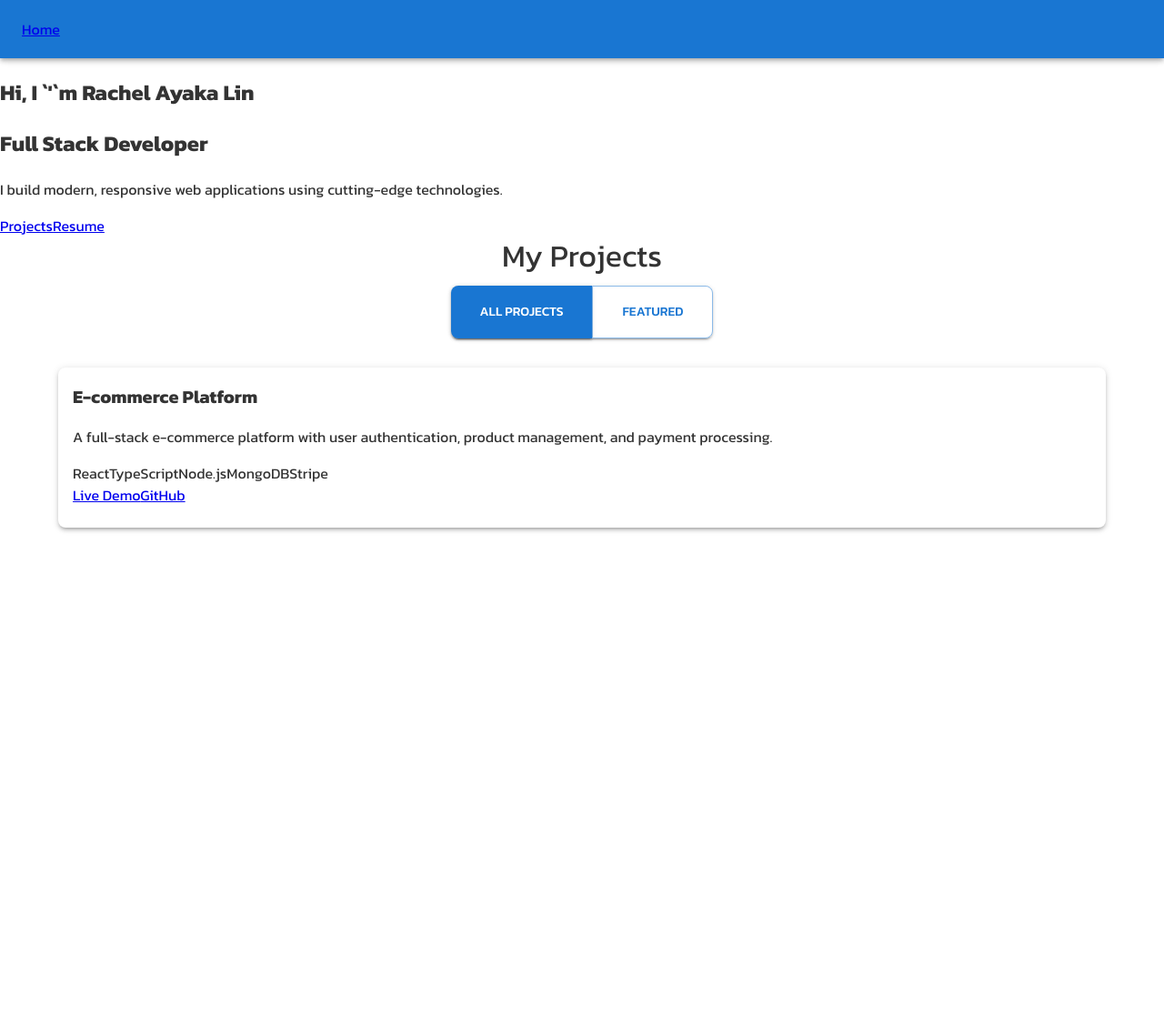
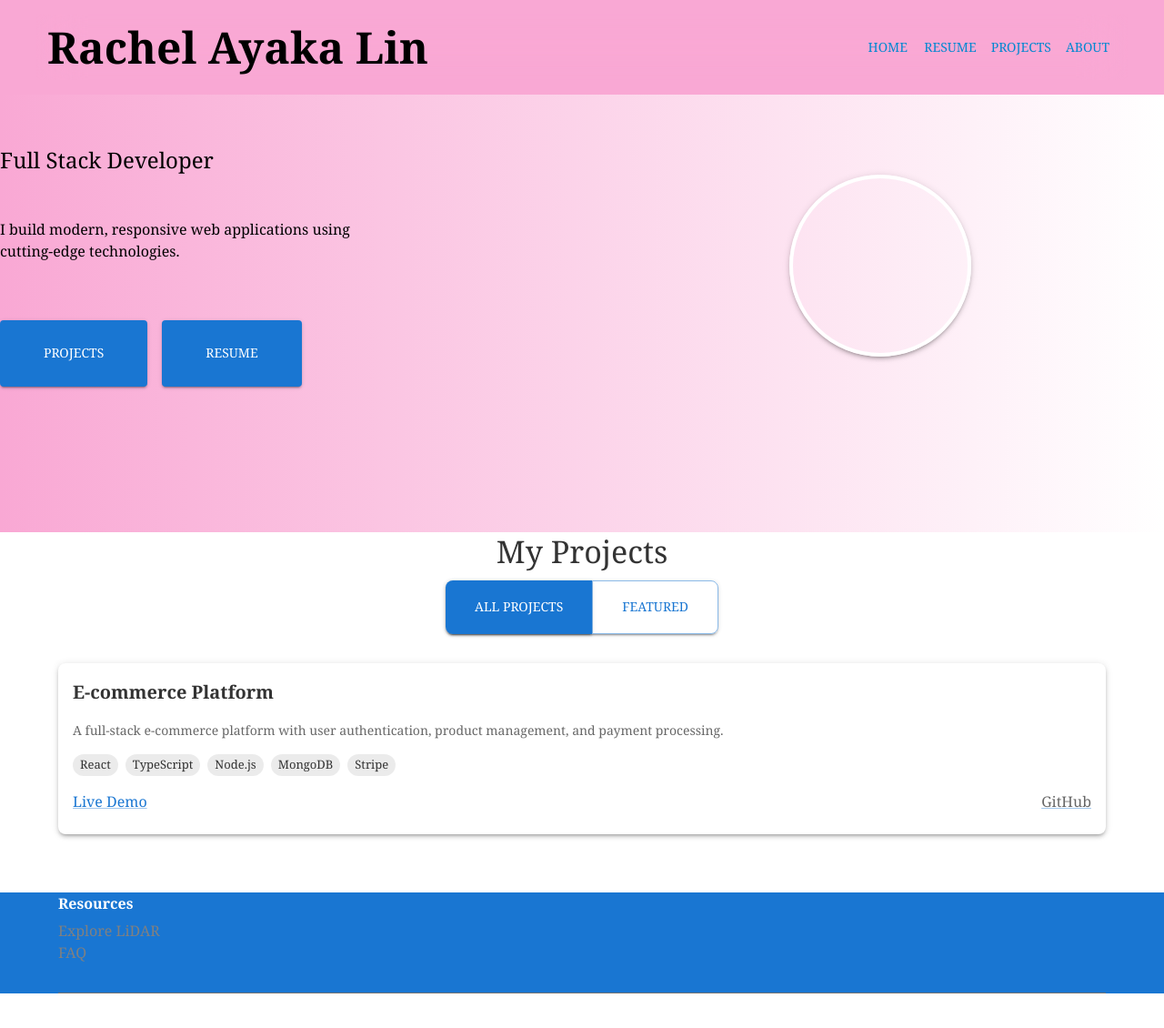
Before and after one commit to RachelAyaka/rachelayaka.github.io, a Next.js app: page / in a window 1280 px wide. Shown: the top 1130 px of the page at 91% size. Before the commit the page ends 800 px from the top, so only its background shows below. Built offline with nearby package versions, Linux system fonts and the light colour scheme; what @mui/material-nextjs would draw is missing.

Commit message:
Changed the font to Georgia; Added Header; Added Footer; Changed fromTailwind to MUI

```diff
--- a/src/app/layout.tsx
+++ b/src/app/layout.tsx
@@ -1,17 +1,9 @@
 import type { Metadata } from "next";
-import { Kanit } from "next/font/google";
 
 import {AppRouterCacheProvider} from '@mui/material-nextjs/v15-appRouter'
 import { CssBaseline, ThemeProvider } from '@mui/material';
 
 import PortfolioTheme from '@/assets/theme/PortfolioTheme';
-
-const kanit = Kanit({
-  weight: ['300', '400', '500', '700'],
-  subsets:['latin'],
-  display: 'swap',
-  variable: '--font-kanit',
-})
 
 export const metadata: Metadata = {
   title: "Rachel Ayaka Lin Portfolio",
@@ -25,9 +17,7 @@ export default function RootLayout({
 }>) {
   return (
     <html lang="en">
-      <body
-        className={kanit.variable}
-      >
+      <body >
         <AppRouterCacheProvider>
           <ThemeProvider theme={PortfolioTheme}>
             <CssBaseline/>
--- a/src/app/page.tsx
+++ b/src/app/page.tsx
@@ -1,10 +1,10 @@
+import Footer from "@/components/Footer";
 import Header from "@/components/Header";
 import Hero from "@/components/Hero";
 import ProjectsSection from "@/components/ProjectsSection";
 import { Box } from "@mui/material";
 import { Metadata } from "next";
 import Head from "next/head";
-// import Image from "next/image";
 
 export const metadata: Metadata = {
   title: 'Rachel Ayaka Lin | Home',
@@ -13,13 +13,7 @@ export const metadata: Metadata = {
 
 export default function Home() {
   return (
-    <Box
-        sx={{
-          minHeight: '100vh', // Mimicking min-h-screen
-          backgroundColor: 'background.default', // MUI dark mode handling
-          color: 'text.primary', // Text color based on MUI theme
-        }}
-      >
+    <Box>
       <Head>
         <title>Rachel's Portfolio</title>
         <link rel="icon" href="/favicon.ico" />
@@ -29,9 +23,8 @@ export default function Home() {
       <main>
         <Hero />
         <ProjectsSection />
-        {/* <SkillsSection /> */}
       </main>
-      {/* <Footer /> */}
+      <Footer />
     </Box>
   );
 }
--- a/src/assets/theme/PortfolioTheme.tsx
+++ b/src/assets/theme/PortfolioTheme.tsx
@@ -3,7 +3,7 @@ import { createTheme } from '@mui/material/styles';
 
 const PortfolioTheme = createTheme({
   typography: {
-    fontFamily: '"Kanit", sans-serif',
+    fontFamily: "'Georgia', serif",
   },
   palette: {
     primary: {
--- a/src/components/Footer.tsx
+++ b/src/components/Footer.tsx
@@ -0,0 +1,64 @@
+'use client'
+import { JSX } from 'react'
+import Link from 'next/link'
+
+import { Box, Container, Divider, Grid2, Typography, useTheme } from '@mui/material'
+
+function Footer(): JSX.Element {
+    const theme = useTheme()
+  return (
+    <Box
+      component="footer"
+      sx={{
+        backgroundColor: theme.palette.primary.main,
+      }}
+    >
+      <Container maxWidth="lg">
+        <Box sx={{ margin: '4rem 0rem' }}>
+          <Grid2 container>
+            <Grid2 container direction="column" size={4}>
+              <Typography
+                color="white"
+                sx={{ fontWeight: 'bold' }}
+                gutterBottom
+              >
+                Resources
+              </Typography>
+              <Grid2>
+                <Link
+                  href={''}
+                  style={{
+                    textDecoration: 'none',
+                    display: 'inline-block',
+                  }}
+                >
+                  <Typography
+                    color="gray"
+                    sx={{ '&:hover': { color: 'white' } }}
+                  >
+                    Explore LiDAR
+                  </Typography>
+                </Link>
+              </Grid2>
+              <Grid2>
+                <Link
+                  href={''}
+                  style={{ textDecoration: 'none', display: 'inline-block' }}
+                >
+                  <Typography
+                    color="gray"
+                    sx={{ '&:hover': { color: 'white' } }}
+                  >
+                    FAQ
+                  </Typography>
+                </Link>
+              </Grid2>
+            </Grid2>
+          </Grid2>
+          <Divider color="gray" sx={{ margin: '2rem 0rem 1rem' }} />
+        </Box>
+      </Container>
+    </Box>
+  )
+}
+export default Footer
--- a/src/components/Header.tsx
+++ b/src/components/Header.tsx
@@ -1,62 +1,58 @@
-import { JSX, Suspense } from 'react'
-import Link from 'next/link'
+'use client'
+import * as React from 'react';
+import { alpha, styled } from '@mui/material/styles';
+import Box from '@mui/material/Box';
+import AppBar from '@mui/material/AppBar';
+import Toolbar from '@mui/material/Toolbar';
+import Button from '@mui/material/Button';
+import Container from '@mui/material/Container';
+import { Typography } from '@mui/material';
 
-import { ShoppingCart } from '@mui/icons-material'
-import {
-  AppBar,
-  Box,
-  CircularProgress,
-  Container,
-  Toolbar,
-} from '@mui/material'
+const StyledToolbar = styled(Toolbar)(({ theme }) => ({
+  display: 'flex',
+  alignItems: 'center',
+  justifyContent: 'space-between',
+  flexShrink: 0,
+  backdropFilter: 'blur(24px)',
+  padding: '8px 12px',
+}));
 
-// import UserHeaderButton from './UserHeaderButton'
-// import AppNavIconButton from './AppNavIconButton'
+export default function Header() {
 
-async function Header(): Promise<JSX.Element> {
   return (
-    <>
-      <AppBar>
-        <Toolbar disableGutters>
-          <Container
-            maxWidth={false}
-            sx={{
-              display: 'flex',
-              justifyContent: 'space-between',
-              alignItems: 'center',
-            }}
-          >
-            <Link href='home'>
-              Home
-            </Link>
-            <Box component="nav" sx={{ display: 'flex', gap: '1rem' }}>
-              {/* <AppNavIconButton
-                icon={<ShoppingCart />}
-                path={Paths.CART}
-                label="Cart"
-              /> */}
-              <Suspense
-                fallback={
-                  <Box
-                    sx={{
-                      display: 'flex',
-                      justifyContent: 'center',
-                      alignItems: 'center',
-                      width: '8rem',
-                    }}
-                  >
-                    <CircularProgress color="secondary" size="2rem" />
-                  </Box>
-                }
-              >
-                {/* <UserHeaderButton /> */}
-              </Suspense>
+    <AppBar
+      position="fixed"
+      enableColorOnDark
+      sx={{
+        boxShadow: 0,
+        bgcolor: '#F9A8D4',
+        backgroundImage: 'none',
+        width: '100%',
+        padding: '1rem'
+      }}
+    >
+      <Container maxWidth="xl" sx={{ padding: 0 }}>
+        <StyledToolbar variant="dense" disableGutters sx={{ display: 'flex', justifyContent: 'space-between', alignItems: 'center' }}>
+            <Typography variant="h3" sx={{ fontWeight: 'bold', color: 'black'}}>
+                Rachel Ayaka Lin
+            </Typography>
+
+            <Box sx={{ display: { xs: 'none', md: 'flex' }}}>
+              <Button variant="text" color="info">
+                Home
+              </Button>
+              <Button variant="text" color="info">
+                Resume
+              </Button>
+              <Button variant="text" color="info">
+                Projects
+              </Button>
+              <Button variant="text" color="info" sx={{ minWidth: 0 }}>
+                About
+              </Button>
             </Box>
-          </Container>
-        </Toolbar>
-      </AppBar>
-      <Toolbar />
-    </>
-  )
+        </StyledToolbar>
+      </Container>
+    </AppBar>
+  );
 }
-export default Header
--- a/src/components/Hero.tsx
+++ b/src/components/Hero.tsx
@@ -1,45 +1,62 @@
+import { Avatar, Box, Button, Grid2, Typography } from '@mui/material';
 import React from 'react';
 // import Image from 'next/image';
 
 const Hero: React.FC = () => {
   return (
-    <section className="py-20 bg-gradient-to-r from-pink-300 to-turquois-700 text-white">
-      <div className="container mx-auto px-4 flex flex-col md:flex-row items-center">
-        <div className="md:w-1/2 mb-8 md:mb-0">
-          <h1 className="text-4xl md:text-5xl font-bold mb-4 text-black">
-            Hi, I `&apos;`m <span className="text-pink-600">Rachel Ayaka Lin</span>
-          </h1>
-          <h2 className="text-xl md:text-2xl mb-6 text-black">
+    <Box
+      sx={{
+        py: 20,
+        background: 'linear-gradient(to right, #F9A8D4, #ffffff)',
+        color: 'white',
+      }}
+    >
+      <Grid2 container spacing={4} sx={{ alignItems: 'center' }}>
+        <Grid2 size={{sm: 12, md:6, lg: 'grow'}} >
+          <Typography variant="h5" sx={{ color: 'black', mb: 6 }}>
             Full Stack Developer
-          </h2>
-          <p className="text-lg mb-8 max-w-md text-black">
+          </Typography>
+          <Typography variant="body1" sx={{ maxWidth: 400, color: 'black', mb: 8 }}>
             I build modern, responsive web applications using cutting-edge technologies.
-          </p>
-          <div className="flex space-x-4">
-            <a
+          </Typography>
+          <Box sx={{ display: 'flex', gap: 2 }}>
+            <Button
+              variant="contained"
+              color="primary"
+              sx={{ px: 6, py: 3, fontWeight: 'medium' }}
               href="#projects"
-              className="px-6 py-3 bg-pink-400 hover:bg-pink-600 rounded-lg font-medium transition-colors"
             >
               Projects
-            </a>
-            <a
+            </Button>
+            <Button
+              variant="contained"
+              color="primary"
+              sx={{ px: 6, py: 3, fontWeight: 'medium' }}
               href="#projects"
-              className="px-6 py-3 bg-pink-400 hover:bg-pink-600 rounded-lg font-medium transition-colors"
             >
               Resume
-            </a>
-            {/* <a
-              href="contact"
-              // className="px-6 py-3 bg-transparent border-2 border-white hover:bg-white hover:text-blue-700 rounded-lg font-medium transition-colors"
-            className="px-6 py-3 bg-pink-300 border-2 border-white hover:bg-white hover:text-blue-700 rounded-lg font-medium transition-colors"
+            </Button>
+            {/* <Button
+              variant="outlined"
+              color="secondary"
+              sx={{ px: 6, py: 3, fontWeight: 'medium' }}
             >
               On my free time
-            </a> */}
-          </div>
-        </div>
-        <div className="md:w-1/2 flex justify-center">
-          <div className="relative w-64 h-64 md:w-80 md:h-80 rounded-full overflow-hidden border-4 border-white shadow-xl">
-            {/* Replace with your own image */}
+            </Button> */}
+          </Box>
+        </Grid2>
+        <Grid2 size={{sm: 12, md:6, lg: 'grow'}}  sx={{ display: 'flex', justifyContent: 'center' }}>
+          <Box
+            sx={{
+              position: 'relative',
+              width: 200,
+              height: 200,
+              borderRadius: '50%',
+              overflow: 'hidden',
+              border: '4px solid white',
+              boxShadow: 3
+            }}
+          >
             {/* <Image
               src="/images/profile.jpg"
               alt="Your Name"
@@ -47,10 +64,15 @@ const Hero: React.FC = () => {
               objectFit="cover"
               priority
             /> */}
-          </div>
-        </div>
-      </div>
-    </section>
+            {/* <Avatar
+              alt="Rachel Ayaka Lin"
+              src="../../images/next.svg"
+              sx={{ width: '100%', height: '100%' }}
+            /> */}
+          </Box>
+        </Grid2>
+      </Grid2>
+    </Box>
   );
 };
 
--- a/src/components/ProjectCard.tsx
+++ b/src/components/ProjectCard.tsx
@@ -1,6 +1,6 @@
 import React from 'react';
 import { Project } from '../types';
-import { Card, CardContent, Typography } from '@mui/material';
+import { Box, Card, CardContent, Chip, Link, Typography } from '@mui/material';
 
 interface ProjectCardProps {
   project: Project;
@@ -28,39 +28,36 @@ const ProjectCard: React.FC<ProjectCardProps> = ({ project }) => {
       /> */}
       <CardContent>
         <Typography variant="h6" component="h3" sx={{ fontWeight: 'bold', mb: 2 }}>{project.title}</Typography>
-        <p className="text-gray-600 dark:text-gray-300 mb-4">{project.description}</p>
-        <div className="flex flex-wrap gap-2 mb-4">
+        <Typography variant="body2" color="text.secondary" sx={{ mb: 2 }}>{project.description}</Typography>
+        <Box sx={{ display: 'flex', flexWrap: 'wrap', gap: 1, mb: 2 }}>
           {project.technologies.map((tech) => (
-            <span
+            <Chip
               key={tech}
-              className="px-2 py-1 bg-gray-200 dark:bg-gray-700 rounded text-sm"
-            >
-              {tech}
-            </span>
+              label={tech} size="small" sx={{ backgroundColor: 'gray.200', color: 'text.primary' }} />
           ))}
-        </div>
-        <div className="flex justify-between">
+        </Box>
+        <Box sx={{ display: 'flex', justifyContent: 'space-between' }}>
           {project.demoUrl && (
-            <a
+            <Link
               href={project.demoUrl}
               target="_blank"
               rel="noopener noreferrer"
-              className="text-blue-600 hover:underline"
+              sx={{ color: 'primary.main', '&:hover': { textDecoration: 'underline' } }}
             >
               Live Demo
-            </a>
+            </Link>
           )}
           {project.githubUrl && (
-            <a
+            <Link
               href={project.githubUrl}
               target="_blank"
               rel="noopener noreferrer"
-              className="text-gray-600 dark:text-gray-300 hover:underline"
+              sx={{ color: 'text.secondary', '&:hover': { textDecoration: 'underline' } }}
             >
               GitHub
-            </a>
+            </Link>
           )}
-        </div>
+        </Box>
       </CardContent>
     </Card>
   );
```
